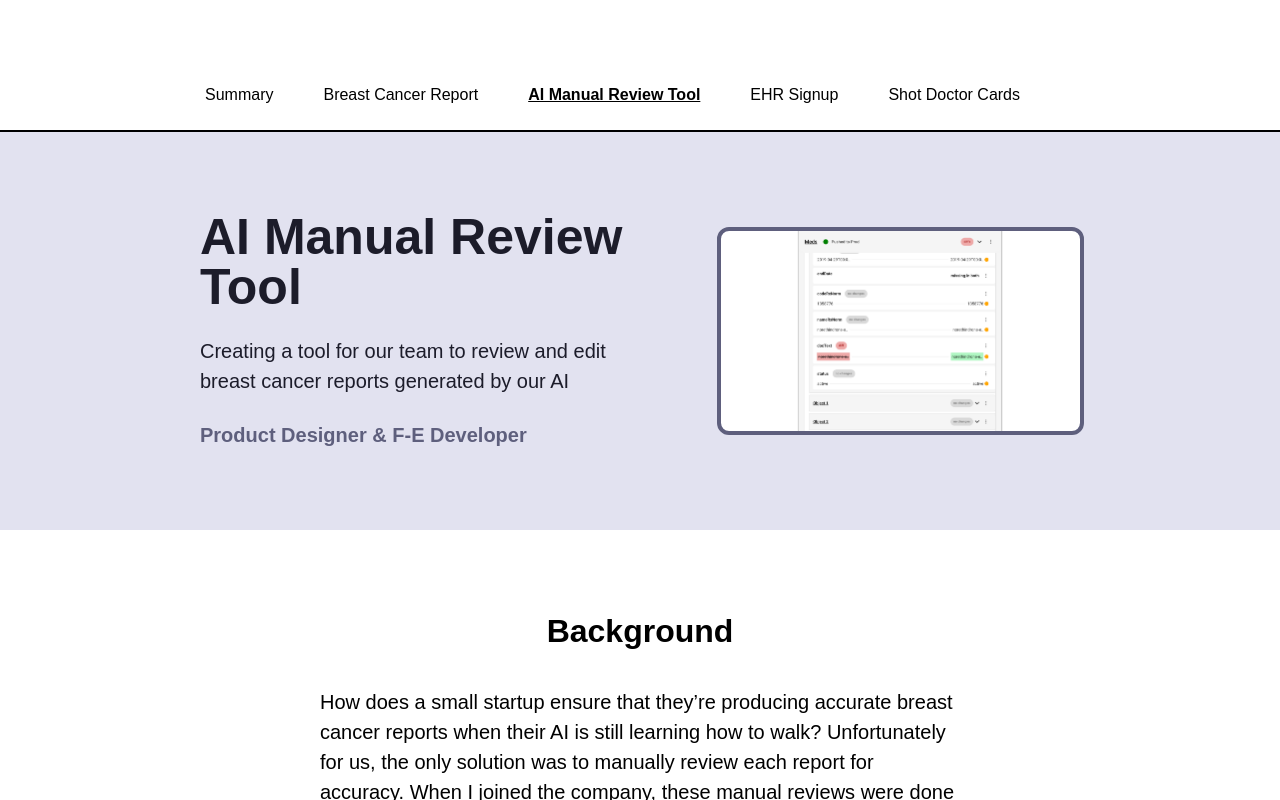
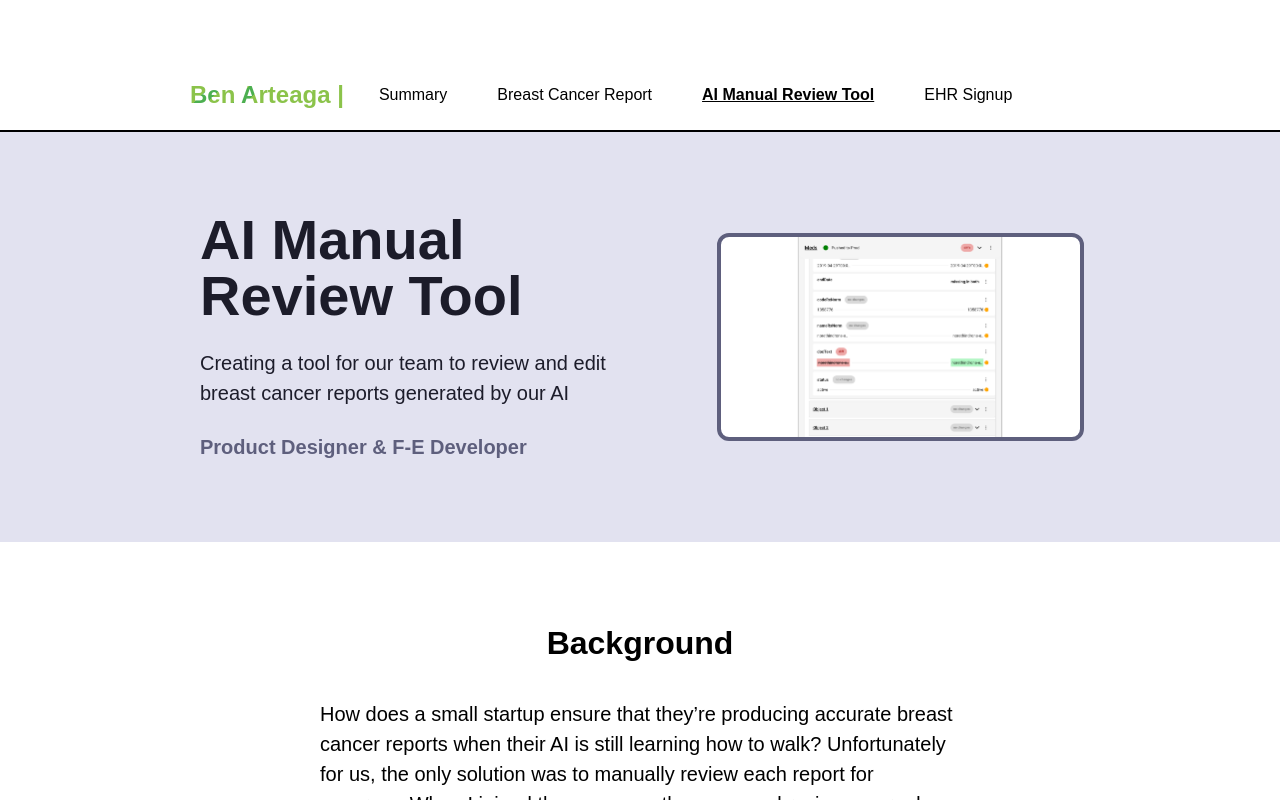
Before and after one commit to BenA56/Portfolio, a React (Create React App) app: page /AIManualReviewTool in a window 1280 px wide. Shown: the top 800 px of the page. Built offline with nearby package versions, Linux system fonts and the light colour scheme.

Commit message:
resume, design accents, commented out shot doctor card study

```diff
--- a/src/App.css
+++ b/src/App.css
@@ -22,8 +22,8 @@
 }
 
 .header {
-  font-size: 50px;
-  line-height: 50px;
+  font-size: 56px;
+  line-height: 56px;
   font-weight: bold;
 }
 
@@ -127,3 +127,41 @@
   outline: 2px solid #d5d5d5;
   border-radius: 16px;
 }
+
+.me {
+  font-size: 56px;
+  font-weight: bold;
+  background: linear-gradient(135deg,
+    #8BC34A 10%,   /* Light green */
+    #4CAF50 10%,   /* Dark green starts */
+    #4CAF50 15%,   /* Dark green ends */
+    #8BC34A 15%,   /* Light green starts */
+    #8BC34A 25%,   /* Light green */
+    #4CAF50 25%,   /* Dark green starts */
+    #4CAF50 30%,   /* Dark green ends */
+    #8BC34A 30%    /* Light green starts again */
+  );
+  background-size: 150%;
+  -webkit-background-clip: text;
+  background-clip: text;
+  color: transparent;
+}
+
+.tree {
+  font-size: 56px;
+  font-weight: bold;
+  background: linear-gradient(135deg,
+    #4E342E 10%,   /* Dark brown */
+    #3E2723 10%,   /* Even darker brown starts */
+    #3E2723 15%,   /* Even darker brown ends */
+    #4E342E 15%,   /* Dark brown starts */
+    #4E342E 25%,   /* Dark brown */
+    #3E2723 25%,   /* Even darker brown starts */
+    #3E2723 30%,   /* Even darker brown ends */
+    #4E342E 30%    /* Dark brown starts again */
+  );
+  background-size: 150%;
+  -webkit-background-clip: text;
+  background-clip: text;
+  color: transparent;
+}
--- a/src/App.js
+++ b/src/App.js
@@ -17,9 +17,13 @@ function App() {
         <div style={{display: "flex", alignItems: "center", justifyContent: "center", borderRadius: "20px", height: "190px", width: "190px", overflow: "hidden", marginTop: "48px"}}>
           <img src="/portfolio.jpeg" alt="portfolio" height="300px"/>
         </div>
-        <div className='header'> Hi, I'm Ben Arteaga.  </div>
-        <div className='bigContent' style={{maxWidth: "700px"}}> I'm a <b>Product Designer</b> with a Computer Science degree. After 2.5 years spent designing and building a personalized breast cancer report ... I eagerly await my next challenge. </div>
-        <div className='header2'> Check Out My Work</div>
+        <div style={{display: "flex", flexDirection: "row", alignItems: "center", gap: "24px"}}>
+          <div className='me'> Ben Arteaga |</div>
+          <div className="tree"> Product Designer </div>
+        </div>
+        <div className='bigContent' style={{maxWidth: "700px"}}> I'm a Product Designer with a Computer Science degree. After 2.5 years handling all of the design and front-end work for a small healthcare startup ... I'm looking for a new challenge. </div>
+        <a className="bigContent" href="/Ben_Arteaga_Resume.pdf" target="_blank"> <b>My Resume</b> </a>
+        <div className='header2'>My Work</div>
         <div className='caseStudies'>
           <CaseStudies show={{
             report: true,
--- a/src/CaseStudies.jsx
+++ b/src/CaseStudies.jsx
@@ -51,7 +51,7 @@ function CaseStudies(props) {
         : null}
 
         {/* ShotDoctor case study card */}
-        {show.cards ?
+        {/* {show.cards ?
             <CaseStudy
                 name="Shot Doctor Cards"
                 desc="Displaying statistical inefficiencies to help college coaches make more effective adjustments"
@@ -62,7 +62,7 @@ function CaseStudies(props) {
                 textColor="white"
                 accentColor="#FFCDA8"
             />
-        : null}
+        : null} */}
         </React.Fragment>
     )
 }
--- a/src/NavBar.css
+++ b/src/NavBar.css
@@ -4,11 +4,12 @@
     font-size: 16px;
     text-decoration: none;
     color: black;
+    transition: background-color 0.5s ease;
+    border-radius: 8px
 }
 
 .tab:hover {
-    background-color: #F1F1F1;
-    border-radius: 10px;
+    background-color: #E2F5CD;
     cursor: pointer;
 }
 
--- a/src/NavBar.jsx
+++ b/src/NavBar.jsx
@@ -3,7 +3,7 @@ import { Link } from "react-router-dom";
 import "./NavBar.css"
 
 const tabs = [
-    "Summary", "Breast Cancer Report", "AI Manual Review Tool", "EHR Signup", "Shot Doctor Cards"
+    "Summary", "Breast Cancer Report", "AI Manual Review Tool", "EHR Signup", // "Shot Doctor Cards"
 ]
 
 function Tab(props) {
@@ -29,6 +29,7 @@ function NavBar(props) {
 
     return (
         <div style={{display: "flex", flexDirection: "row", gap: "20px", alignItems: "center", marginTop: "60px", position: "sticky", top: "0px", zIndex: "1000", backgroundColor: "white", borderBottom: "2px solid black", padding: "16px 0px 16px 190px"}}>
+            <div className='me' style={{fontSize: "24px"}}> Ben Arteaga | </div>
             {tabs.map(tabName => {
                 return (
                     <Tab name={tabName} selected={selectedTab === tabName} />
```
Also changed, not shown: 1 other file (tests, documents, lock files or other folders).
